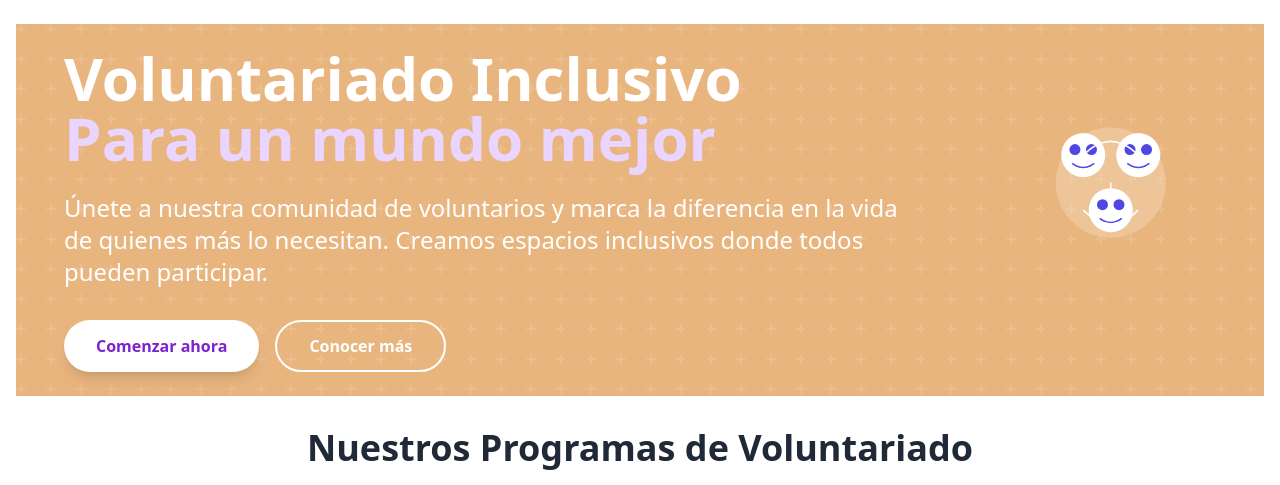
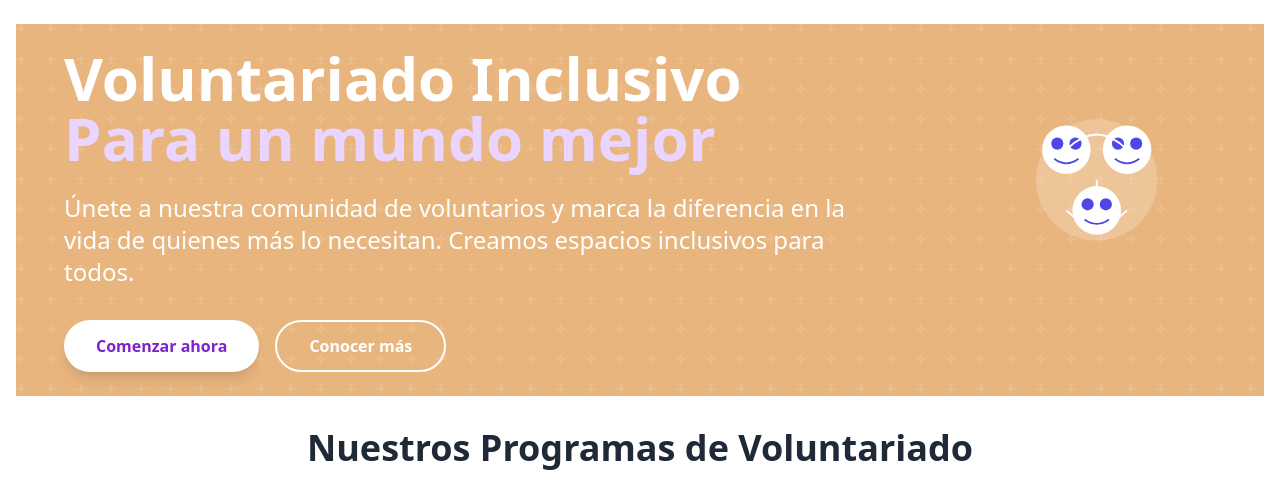
Before and after one commit to dpalominoj/voluntariado-f, a Flask app: page / in a window 1280 px wide. Shown: the part 88-573 px from the top of the page. Run offline with Flask 3, Linux system fonts and the light colour scheme; some libraries are stand-ins or nearby versions.

Commit message:
Update home.html

```diff
--- a/view/templates/home.html
+++ b/view/templates/home.html
@@ -15,7 +15,7 @@
         <span class="text-purple-200">Para un mundo mejor</span>
       </h1>
       <p class="text-xl md:text-2xl mb-8">
-        Únete a nuestra comunidad de voluntarios y marca la diferencia en la vida de quienes más lo necesitan. Creamos espacios inclusivos donde todos pueden participar.
+        Únete a nuestra comunidad de voluntarios y marca la diferencia en la vida de quienes más lo necesitan. Creamos espacios inclusivos para todos.
       </p>
       <div class="flex flex-col sm:flex-row gap-4 justify-center md:justify-start">
         <button class="bg-white text-purple-700 hover:bg-purple-50 font-bold py-3 px-8 rounded-full transition-all shadow-lg hover:shadow-xl">
```
